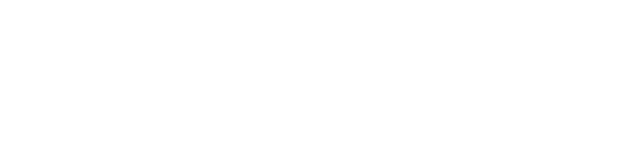
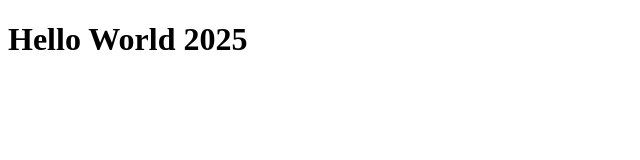
Before and after one commit to carlos430/sistema-de-registro, a plain HTML site: page index.html in a window 1280 px wide. Shown: the whole page, without its empty margins (0-640 px from the left). Drawn offline with Linux system fonts and the light colour scheme.

Commit message:
Insertar titulo

```diff
--- a/index.html
+++ b/index.html
@@ -6,6 +6,6 @@
     <title>Sistema de Registro de Juegos</title>
 </head>
 <body>
-
+    <h1>Hello World 2025</h1>
 </body>
 </html>
```
